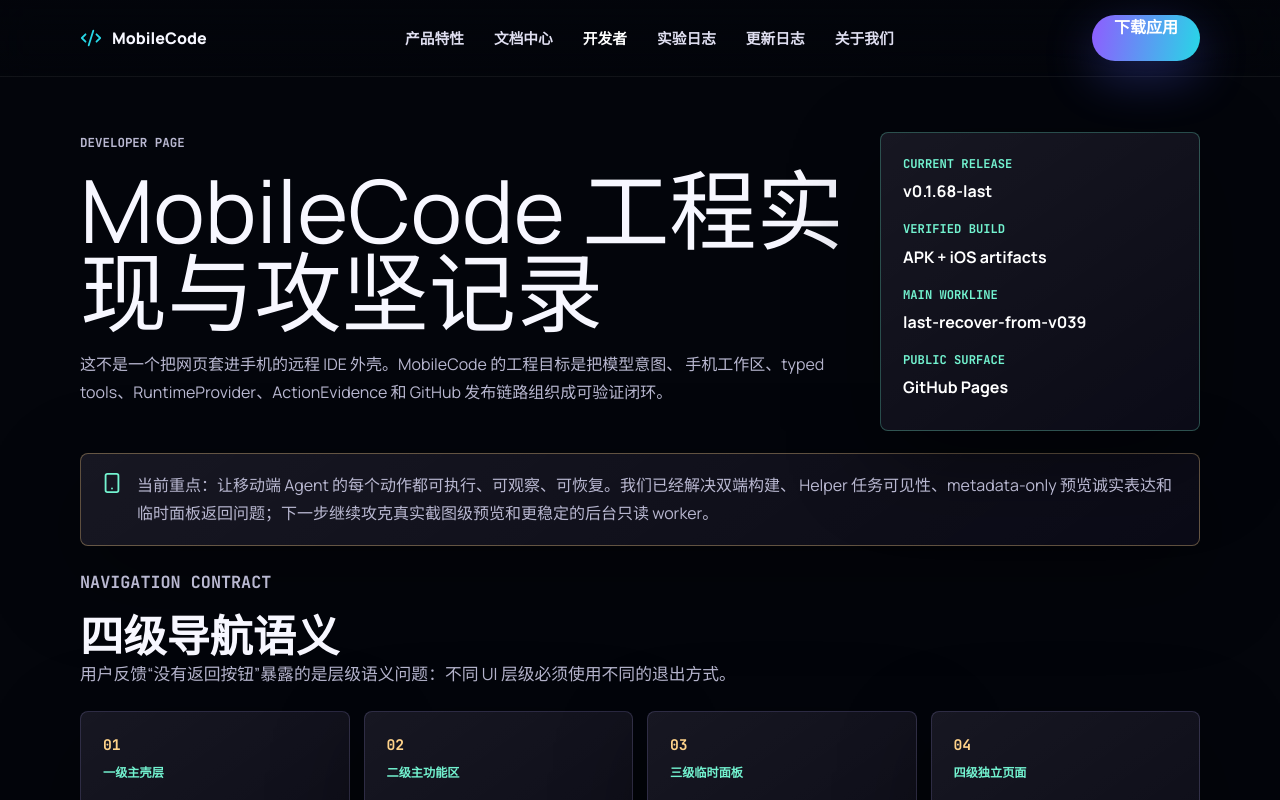
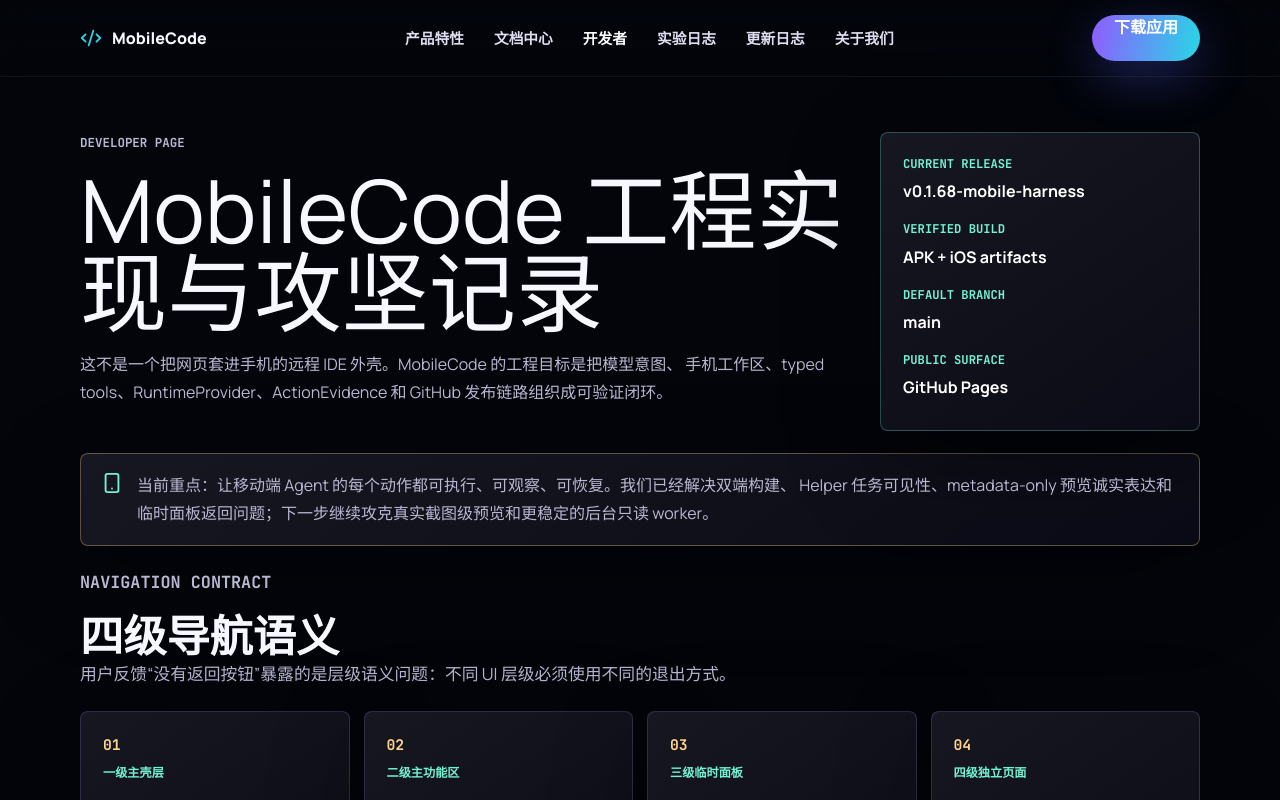
Before and after one commit to Harzva/mobilecode, a React (Vite) app in the folder app/: page /#/developer in a window 1280 px wide. Shown: the top 800 px of the page. Built offline with nearby package versions, Linux system fonts and the light colour scheme.

Commit message:
docs: remove branch wording from public pages

```diff
--- a/app/src/pages/Developer.tsx
+++ b/app/src/pages/Developer.tsx
@@ -132,23 +132,23 @@
 const releaseAssets = [
   {
     label: 'Android APK',
-    href: 'https://github.com/Harzva/mobilecode/releases/download/v0.1.68-last/mobilecode-v0.1.68-last.apk',
+    href: 'https://github.com/Harzva/mobilecode/releases/download/v0.1.68-mobile-harness-d2dd9a7/mobilecode-v0.1.68-mobile-harness-d2dd9a7.apk',
   },
   {
     label: 'iOS simulator app',
-    href: 'https://github.com/Harzva/mobilecode/releases/download/v0.1.68-last/mobilecode-ios-simulator-v0.1.68-last.zip',
+    href: 'https://github.com/Harzva/mobilecode/releases/download/v0.1.68-mobile-harness-d2dd9a7/mobilecode-ios-simulator-v0.1.68-mobile-harness-d2dd9a7.zip',
   },
   {
     label: 'iOS unsigned archive',
-    href: 'https://github.com/Harzva/mobilecode/releases/download/v0.1.68-last/mobilecode-ios-archive-v0.1.68-last.xcarchive.zip',
+    href: 'https://github.com/Harzva/mobilecode/releases/download/v0.1.68-mobile-harness-d2dd9a7/mobilecode-ios-archive-v0.1.68-mobile-harness-d2dd9a7.xcarchive.zip',
   },
   {
     label: 'Build Mobile Apps run',
-    href: 'https://github.com/Harzva/mobilecode/actions/runs/26446492011',
+    href: 'https://github.com/Harzva/mobilecode/actions/runs/27287231941',
   },
   {
     label: 'Source branch',
-    href: 'https://github.com/Harzva/mobilecode/tree/last-recover-from-v039',
+    href: 'https://github.com/Harzva/mobilecode/tree/main',
   },
 ];
 
@@ -167,11 +167,11 @@
           </div>
           <div className="developer-proof">
             <span>Current release</span>
-            <strong>v0.1.68-last</strong>
+            <strong>v0.1.68-mobile-harness</strong>
             <span>Verified build</span>
             <strong>APK + iOS artifacts</strong>
-            <span>Main workline</span>
-            <strong>last-recover-from-v039</strong>
+            <span>Default branch</span>
+            <strong>main</strong>
             <span>Public surface</span>
             <strong>GitHub Pages</strong>
           </div>
@@ -312,7 +312,7 @@
             <p className="eyebrow">Release Evidence</p>
             <h2>双端产物与公开证据</h2>
             <p>
-              v0.1.68-last 已由 GitHub Actions 验证产出 Android APK、iOS simulator app zip 和 unsigned iOS archive。
+              v0.1.68-mobile-harness-d2dd9a7 已由 GitHub Actions 验证产出 Android APK、iOS simulator app zip 和 unsigned iOS archive。
               iOS archive 未签名，signed IPA 需要 Apple signing secrets 与 provisioning profile。
             </p>
           </div>
```
Also changed, not shown: 1 other file (tests, documents, lock files or other folders).
